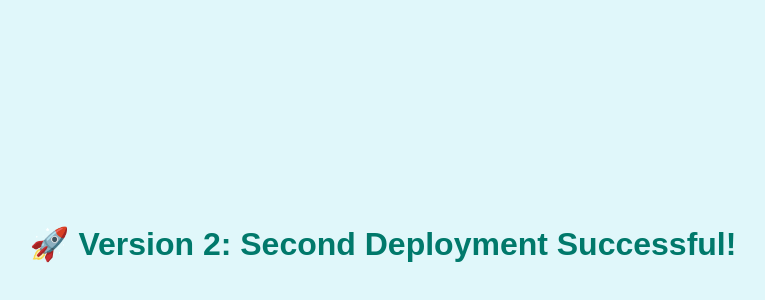
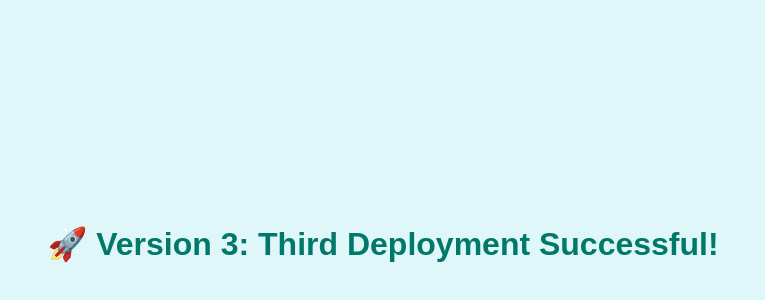
Before and after one commit to sakthivelan20040901/myapp-demo-CI-CD, a website: page index.html in a window 1280 px wide. Shown: the part 156-456 px from the top of the page, without its empty margins (257-1022 px from the left). Drawn offline with Linux system fonts and the light colour scheme.

```diff
--- a/index.html
+++ b/index.html
@@ -3,7 +3,7 @@
 <head>
   <meta charset="UTF-8" />
   <meta name="viewport" content="width=device-width, initial-scale=1.0" />
-  <title>My Site - v2</title>
+  <title>My Site - v3</title>
   <style>
     body {
       font-family: Arial, sans-serif;
@@ -20,6 +20,6 @@
   </style>
 </head>
 <body>
-  <h1>🚀 Version 2: Second  Deployment Successful!</h1>
+  <h1>🚀 Version 3: Third  Deployment Successful!</h1>
 </body>
 </html>
```
